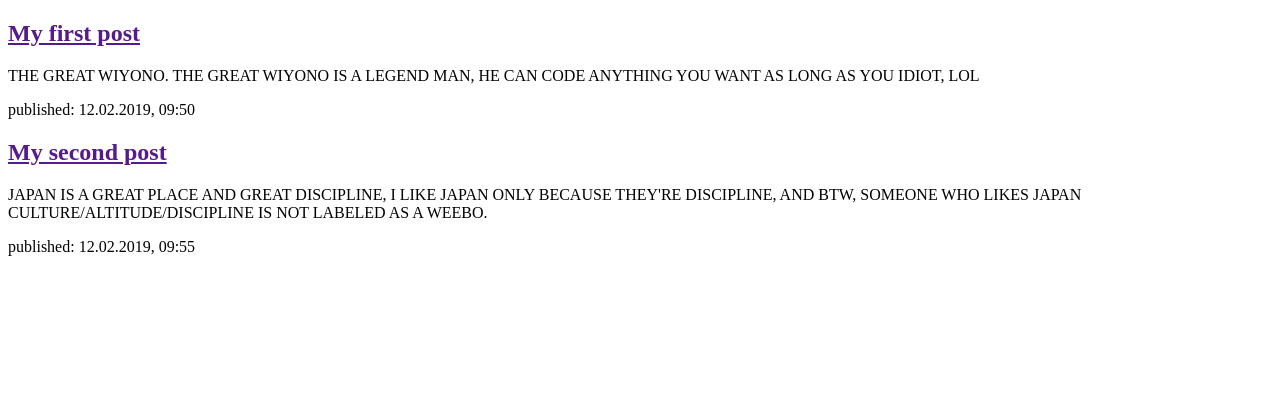
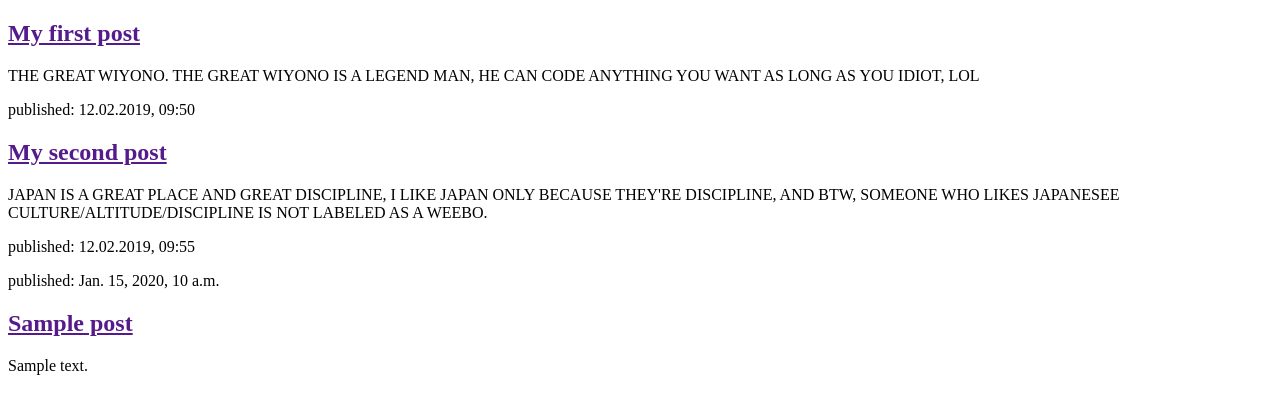
Before and after one commit to Omar1Abdul1Aziz/my-first-blog, a Django app: template django_girl/blog/templates/blog/post_list.html in a window 1280 px wide. Shown: the part 144-558 px from the top of the page. Run offline with Django 3.2, Linux system fonts and the light colour scheme; the template is opened without the code that fills it: values that come from a table or form of the project are taken from there, others are empty; tables that the repository leaves empty hold one stand-in row (values such as "Sample post").

Commit message:
A Slightly Change

```diff
--- a/django_girl/blog/models.py
+++ b/django_girl/blog/models.py
@@ -1,7 +1,6 @@
 from django.conf import settings
 from django.db import models
 from django.utils import timezone
-
 
 # Create your models here.
 
--- a/django_girl/blog/templates/blog/post_list.html
+++ b/django_girl/blog/templates/blog/post_list.html
@@ -18,8 +18,15 @@
 <div>
     <h2><a href="">My second post</a></h2>
     <p>JAPAN IS A GREAT PLACE AND GREAT DISCIPLINE, I LIKE JAPAN ONLY BECAUSE THEY'RE DISCIPLINE, AND BTW, SOMEONE WHO
-        LIKES JAPAN CULTURE/ALTITUDE/DISCIPLINE IS NOT LABELED AS A WEEBO.</p>
+        LIKES JAPANESEE CULTURE/ALTITUDE/DISCIPLINE IS NOT LABELED AS A WEEBO.</p>
     <p>published: 12.02.2019, 09:55</p>
 </div>
+{% for post in posts %}
+    <div>
+        <p>published: {{ post.published_date }}</p>
+        <h2><a href="">{{ post.title }}</a> </h2>
+        <p>{{ post.text|linebreaksbr }}</p>
+    </div>
+{% endfor %}
 </body>
 </html>
```
Also changed, not shown: django_girl/blog/views.py (+6 -1 lines).
